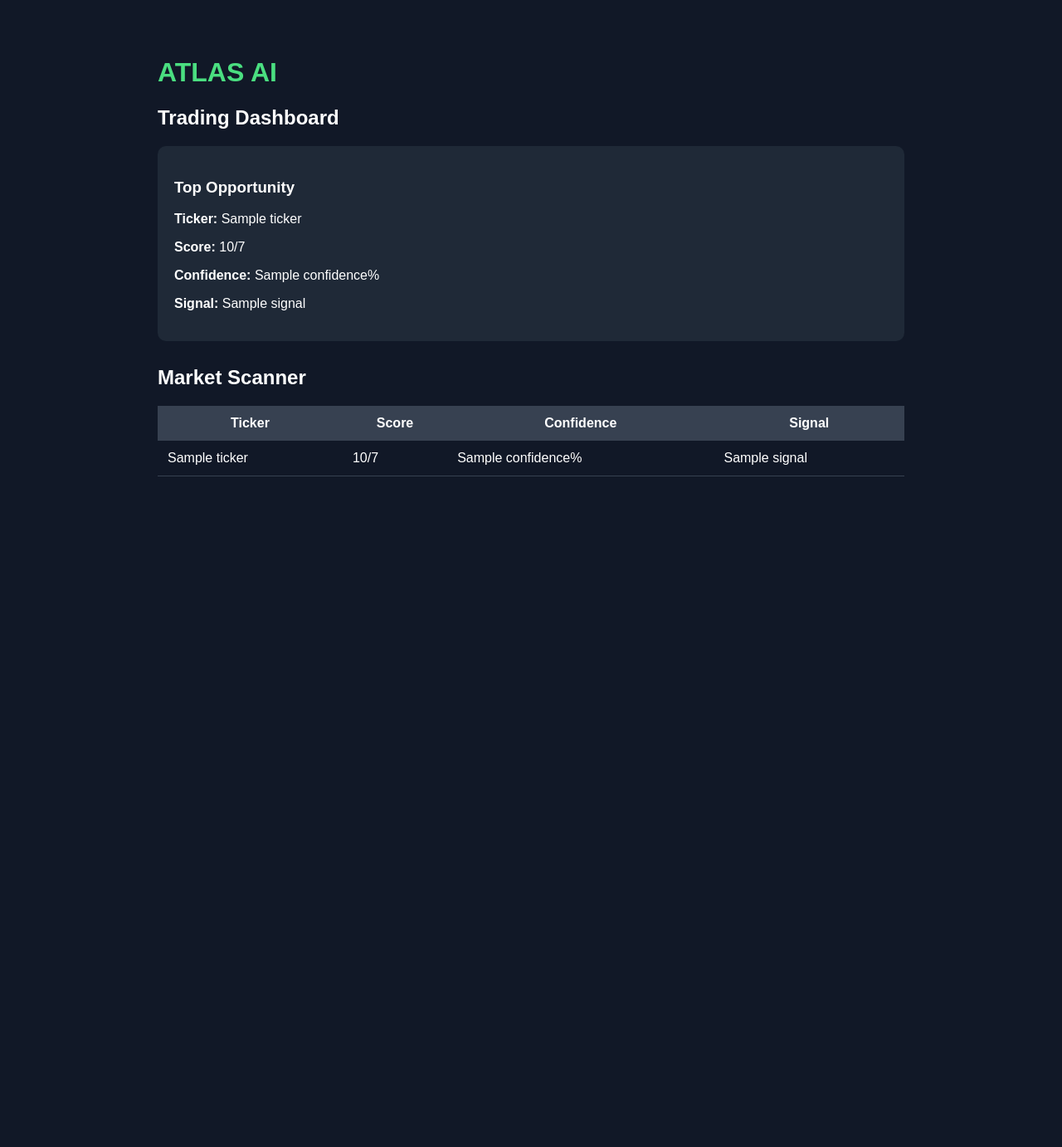
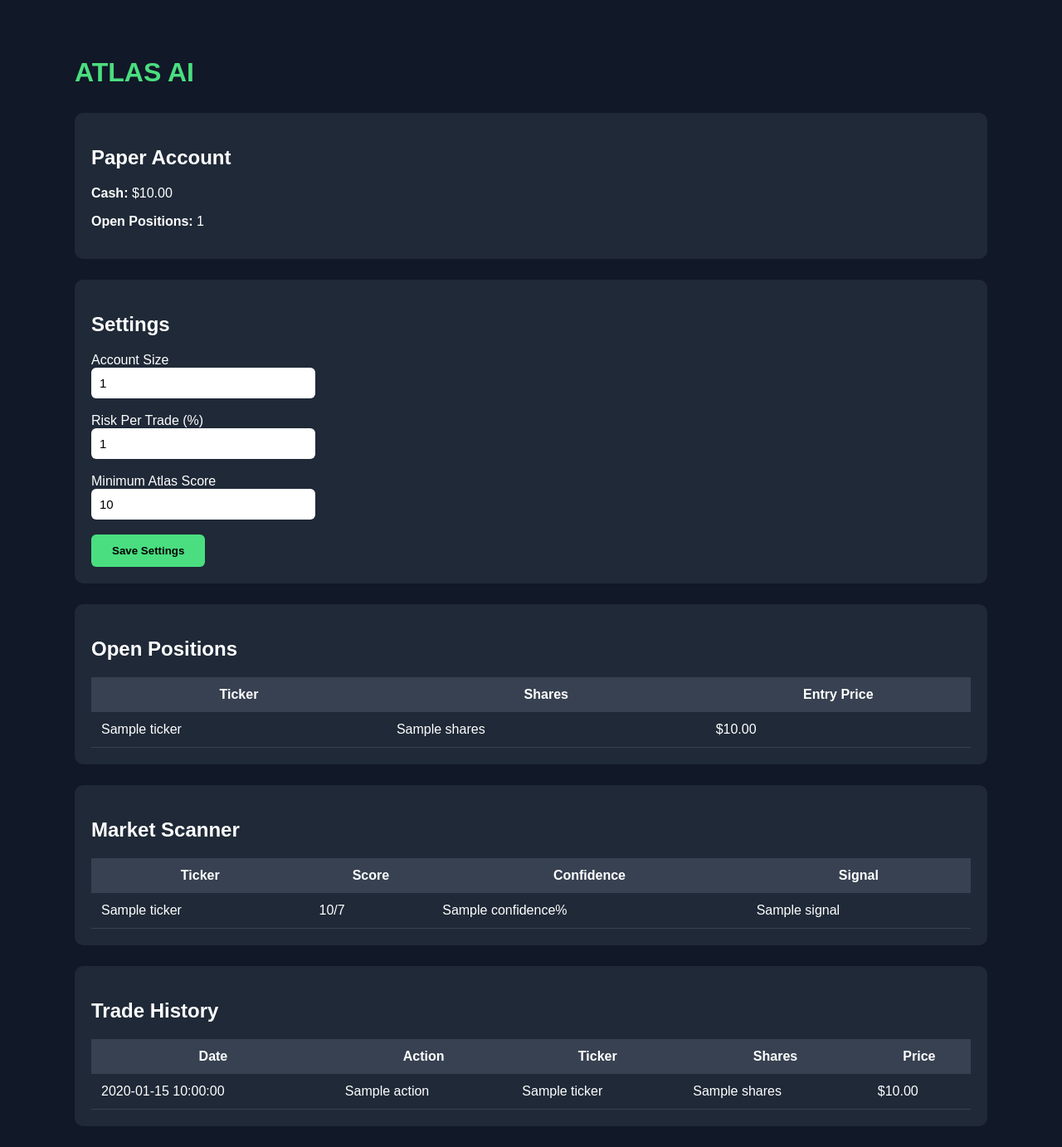
Before and after one commit to LeoCanongo/Atlas-Trading-Platform, a Flask app: template templates/dashboard.html in a window 1280 px wide. Shown: the whole page at 83% size. Before the commit the page ends 574 px from the top, so only its background shows below. Run offline with Flask 3, Linux system fonts and the light colour scheme; the template is opened without the code that fills it: most values are stand-ins (such as "Sample title", 1, 10 or a date in 2020).

Commit message:
Add dashboard settings and paper trading history

```diff
--- /dev/null
+++ b/config/settings.json
@@ -0,0 +1,5 @@
+{
+    "account_size": 1000.0,
+    "risk_percent": 1.0,
+    "minimum_score": 6
+}
--- a/src/web/app.py
+++ b/src/web/app.py
@@ -1,5 +1,15 @@
 from pathlib import Path
-from flask import Flask, render_template
+from flask import Flask, render_template, request, redirect
+
+from src.analysis.market_scanner import results
+from src.config.settings import (
+    SETTINGS,
+    save_settings,
+)
+from src.paper_trading.paper_trader import (
+    load_account,
+    load_history,
+)
 
 project_root = Path(__file__).resolve().parent.parent.parent
 
@@ -9,9 +19,39 @@ app = Flask(
     static_folder=str(project_root / "static"),
 )
 
-@app.route("/")
+
+@app.route("/", methods=["GET", "POST"])
 def dashboard():
-    return render_template("dashboard.html")
+
+    if request.method == "POST":
+
+        SETTINGS["account_size"] = float(
+            request.form["account_size"]
+        )
+
+        SETTINGS["risk_percent"] = float(
+            request.form["risk_percent"]
+        )
+
+        SETTINGS["minimum_score"] = int(
+            request.form["minimum_score"]
+        )
+
+        save_settings(SETTINGS)
+
+        return redirect("/")
+
+    account = load_account()
+    history = load_history()
+
+    return render_template(
+        "dashboard.html",
+        stocks=results,
+        settings=SETTINGS,
+        account=account,
+        history=history,
+    )
+
 
 if __name__ == "__main__":
     app.run(debug=True)
--- a/static/style.css
+++ b/static/style.css
@@ -7,7 +7,7 @@ body{
 
 .container{
 
-    width:900px;
+    width:1100px;
     margin:auto;
     padding-top:40px;
 }
@@ -15,6 +15,7 @@ body{
 h1{
 
     color:#4ade80;
+    margin-bottom:30px;
 }
 
 .card{
@@ -22,14 +23,32 @@ h1{
     background:#1f2937;
     padding:20px;
     border-radius:10px;
-    margin-bottom:30px;
+    margin-bottom:25px;
+}
+
+input{
+
+    width:250px;
+    padding:10px;
+    border:none;
+    border-radius:6px;
+    font-size:15px;
+}
+
+button{
+
+    padding:12px 25px;
+    border:none;
+    border-radius:6px;
+    background:#4ade80;
+    cursor:pointer;
+    font-weight:bold;
 }
 
 table{
 
     width:100%;
     border-collapse:collapse;
-    margin-top:20px;
 }
 
 th{
@@ -46,5 +65,5 @@ td{
 
 tr:hover{
 
-    background:#1f2937;
+    background:#374151;
 }
--- a/templates/dashboard.html
+++ b/templates/dashboard.html
@@ -17,22 +17,87 @@
 
     <h1>ATLAS AI</h1>
 
-<h2>Trading Dashboard</h2>
+    <div class="card">
 
-{% if top_stock %}
+        <h2>Paper Account</h2>
+
+        <p><strong>Cash:</strong> ${{ "%.2f"|format(account.cash) }}</p>
+        <p><strong>Open Positions:</strong> {{ account.positions|length }}</p>
+
+    </div>
 
     <div class="card">
 
-<h3>Top Opportunity</h3>
+        <h2>Settings</h2>
 
-<p><b>Ticker:</b> {{ top_stock.Ticker }}</p>
-<p><b>Score:</b> {{ top_stock.Score }}/7</p>
-<p><b>Confidence:</b> {{ top_stock.Confidence }}%</p>
-<p><b>Signal:</b> {{ top_stock.Signal }}</p>
+        <form method="POST">
+
+            <label>Account Size</label><br>
+            <input
+                type="number"
+                name="account_size"
+                value="{{ settings.account_size }}">
+            <br><br>
+
+            <label>Risk Per Trade (%)</label><br>
+            <input
+                type="number"
+                name="risk_percent"
+                value="{{ settings.risk_percent }}">
+            <br><br>
+
+            <label>Minimum Atlas Score</label><br>
+            <input
+                type="number"
+                name="minimum_score"
+                value="{{ settings.minimum_score }}">
+            <br><br>
+
+            <button type="submit">
+                Save Settings
+            </button>
+
+        </form>
 
     </div>
 
+    <div class="card">
+
+        <h2>Open Positions</h2>
+
+        {% if account.positions %}
+
+        <table>
+
+            <tr>
+                <th>Ticker</th>
+                <th>Shares</th>
+                <th>Entry Price</th>
+            </tr>
+
+            {% for position in account.positions %}
+
+            <tr>
+
+                <td>{{ position.ticker }}</td>
+                <td>{{ position.shares }}</td>
+                <td>${{ "%.2f"|format(position.entry) }}</td>
+
+            </tr>
+
+            {% endfor %}
+
+        </table>
+
+        {% else %}
+
+        <p>No open positions.</p>
+
         {% endif %}
+
+    </div>
+
+    <div class="card">
 
         <h2>Market Scanner</h2>
 
@@ -62,5 +127,48 @@
 
     </div>
 
+    <div class="card">
+
+        <h2>Trade History</h2>
+
+        {% if history %}
+
+        <table>
+
+            <tr>
+                <th>Date</th>
+                <th>Action</th>
+                <th>Ticker</th>
+                <th>Shares</th>
+                <th>Price</th>
+            </tr>
+
+            {% for trade in history|reverse %}
+
+            <tr>
+
+                <td>{{ trade.date }}</td>
+                <td>{{ trade.action }}</td>
+                <td>{{ trade.ticker }}</td>
+                <td>{{ trade.shares }}</td>
+                <td>${{ "%.2f"|format(trade.price) }}</td>
+
+            </tr>
+
+            {% endfor %}
+
+        </table>
+
+        {% else %}
+
+        <p>No trades yet.</p>
+
+        {% endif %}
+
+    </div>
+
+</div>
+
 </body>
+
 </html>
```
Also changed, not shown: paper_account.json (+21 -1 lines), paper_trade_history.json (added, +9 -0 lines), src/config/settings.py (added, +18 -0 lines), src/paper_trading/auto_trader.py (+14 -11 lines), src/paper_trading/paper_trader.py (+48 -2 lines). Lines whose indentation alone changed are shown as unchanged.
